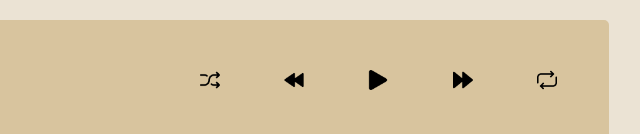
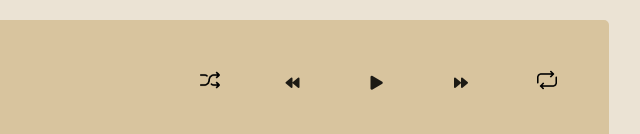
Before and after one commit to olamilekan5162/music_playlist, a plain HTML site: page index.html in a window 1280 px wide. Shown: the part 1249-1383 px from the top of the page, 479-1119 px from the left. Drawn offline with nearby package versions, Linux system fonts and the light colour scheme.

Commit message:
change icons to semantic ui icons

```diff
--- a/index.html
+++ b/index.html
@@ -104,9 +104,9 @@
                 </div>
                 <div class="controls">
                     <img src="./images/shuffle.png" alt="">
-                    <img src="./images/backward.png" alt="">
-                    <img src="./images/play.png" alt="">
-                    <img src="./images/fast-forward.png" alt="">
+                    <i class="backward icon"></i>
+                    <i class="play icon"></i>
+                    <i class="forward icon"></i>
                     <img src="./images/repeat.png" alt="">
 
                 </div>
```
